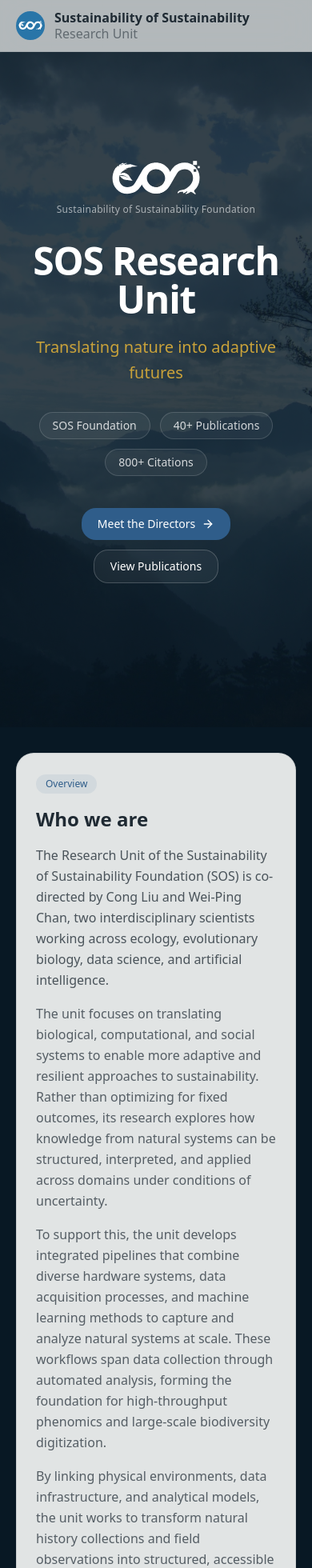
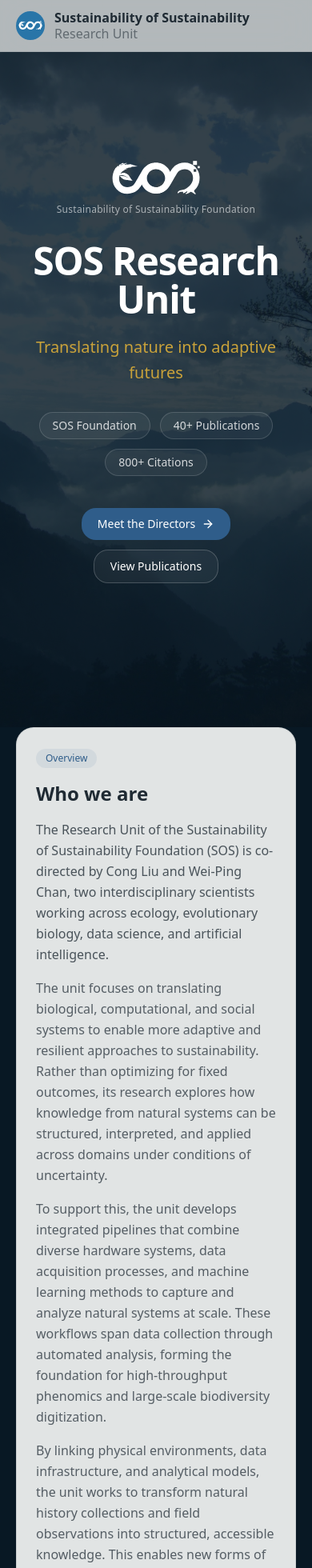
Before and after one commit to sos-foundation-org/sos-website, a Next.js app in the folder sos-foundation-site/: page /research in a window 390 px wide. Shown: the top 1960 px of the page at 80% size. Built offline with nearby package versions, Linux system fonts and the light colour scheme.

Commit message:
fine tune

```diff
--- a/sos-foundation-site/src/app/research/page.tsx
+++ b/sos-foundation-site/src/app/research/page.tsx
@@ -472,7 +472,7 @@
           </section>
 
           {/* ── Overview ─────────────────────────────────────────────────── */}
-          <section id="overview" className="mx-auto max-w-6xl px-5 pt-8 pb-20 md:py-28">
+          <section id="overview" className="mx-auto max-w-6xl px-5 pt-0 pb-20 md:py-28">
             <motion.div
               initial={{ opacity: 0, y: 12 }}
               whileInView={{ opacity: 1, y: 0 }}
```
